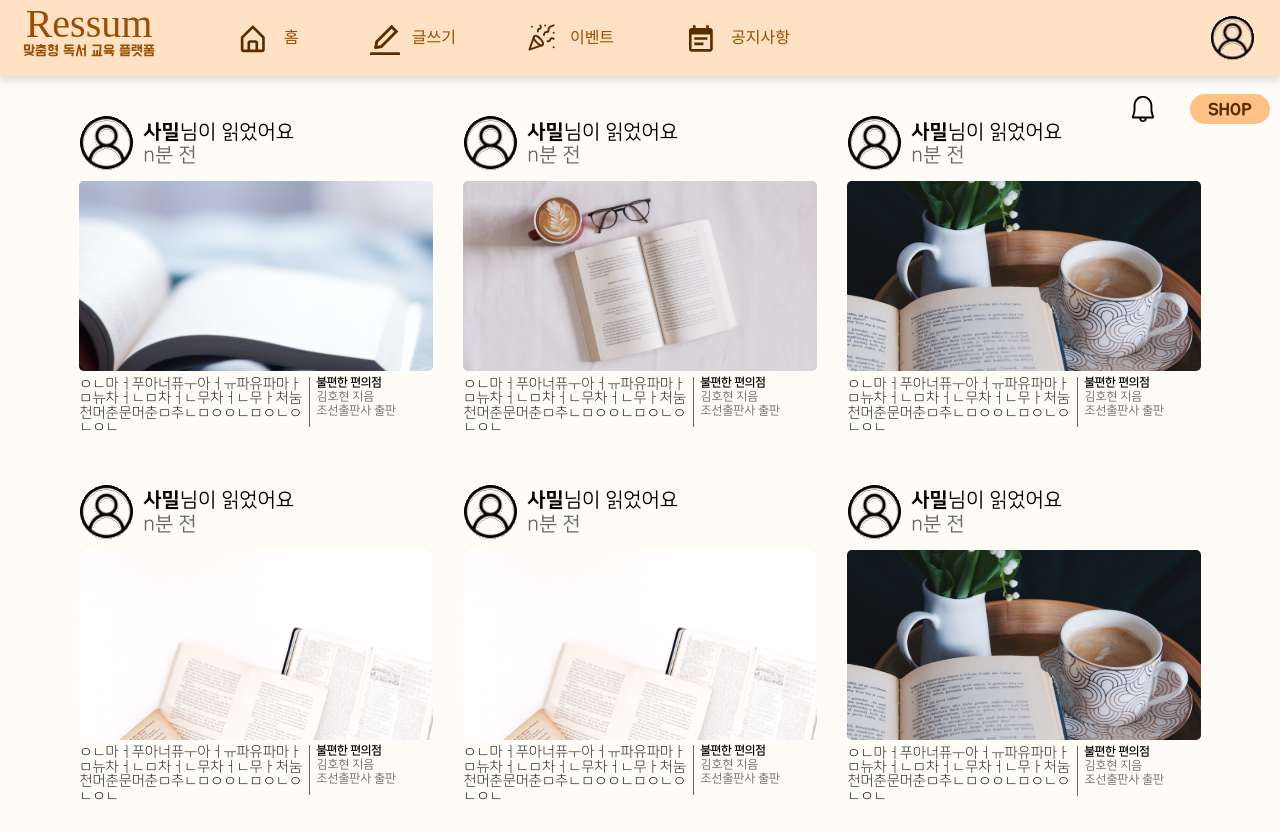
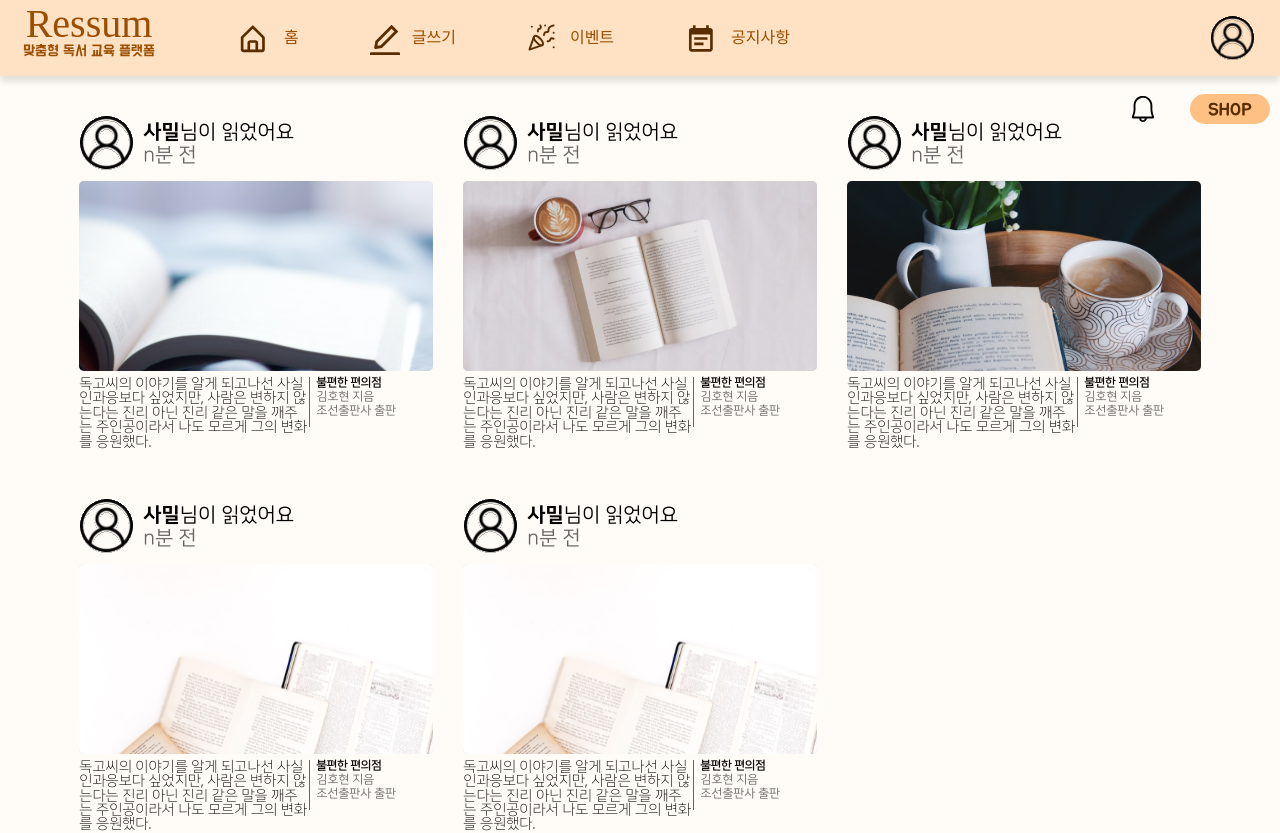
Before and after one commit to Ressum/FrontEnd, a React (Create React App) app: page /main/home in a window 1280 px wide. Shown: the top 833 px of the page. Built offline with nearby package versions, Linux system fonts and the light colour scheme; a web font is replaced by a local one.

Commit message:
CHORE :: 홈 수정

```diff
--- a/package.json
+++ b/package.json
@@ -6,6 +6,7 @@
     "@testing-library/jest-dom": "^5.16.5",
     "@testing-library/react": "^13.4.0",
     "@testing-library/user-event": "^13.5.0",
+    "firebase": "^9.13.0",
     "framer-motion": "^7.6.1",
     "node-sass": "^7.0.3",
     "react": "^18.2.0",
--- a/src/components/Main/Home/Home.js
+++ b/src/components/Main/Home/Home.js
@@ -12,9 +12,7 @@ function Home() {
         cover_21942,
         cover_21943,
         cover_21944,
-        cover_21944,
-        cover_21943,
-        cover_21943
+        cover_21944
     ])
 
     return (
@@ -34,7 +32,7 @@ function Home() {
                                 <img src={imagesSrc} alt="content-img" />
                                 <div>
                                     <div className="paragraph-cover">
-                                        ㅇㄴ마ㅓ푸아너퓨ㅜ아ㅓㅠ파유파마ㅏㅁ뉴차ㅓㄴㅁ차ㅓㄴ무차ㅓㄴ무ㅏ처눔천머춘문머춘ㅁ추ㄴㅁㅇㅇㄴㅁㅇㄴㅇㄴㅇㄴ
+                                        독고씨의 이야기를 알게 되고나선 사실 인과응보다 싶었지만, 사람은 변하지 않는다는 진리 아닌 진리 같은 말을 깨주는 주인공이라서 나도 모르게 그의 변화를 응원했다.
                                     </div>
                                     <div className="division-line"></div>
                                     <div className="book-info">
```
Also changed, not shown: 1 other file (tests, documents, lock files or other folders).
